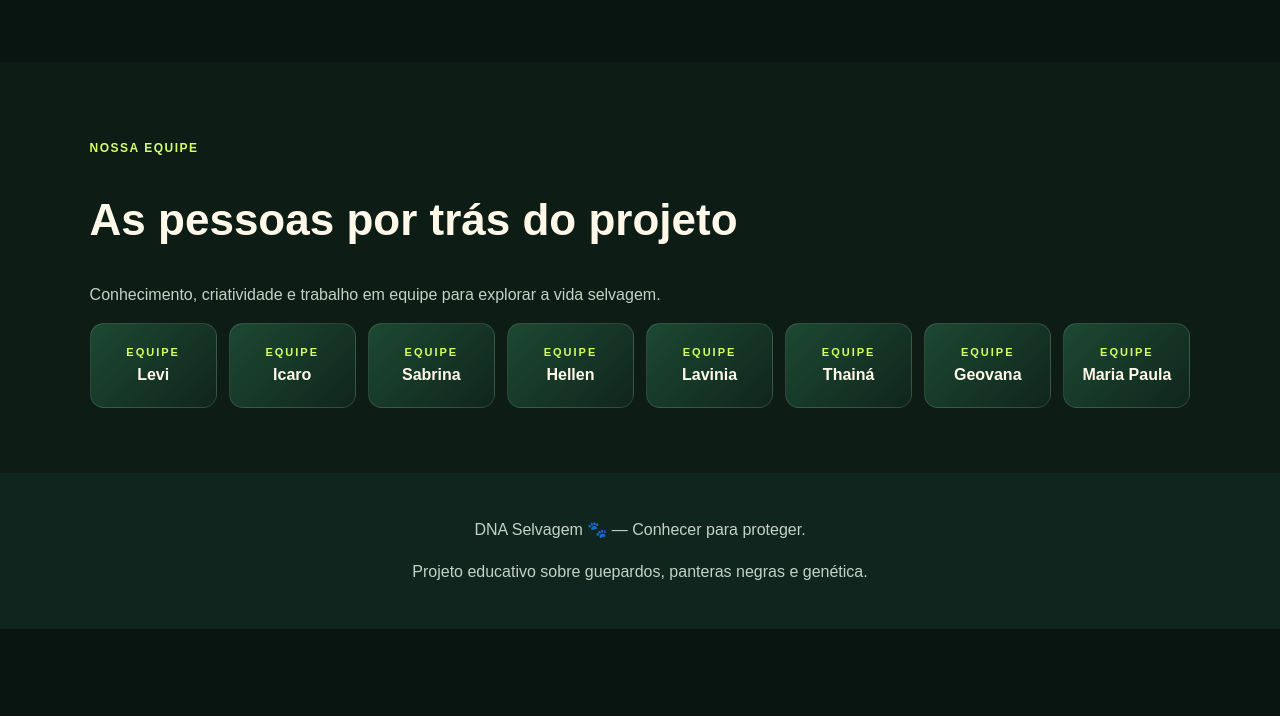
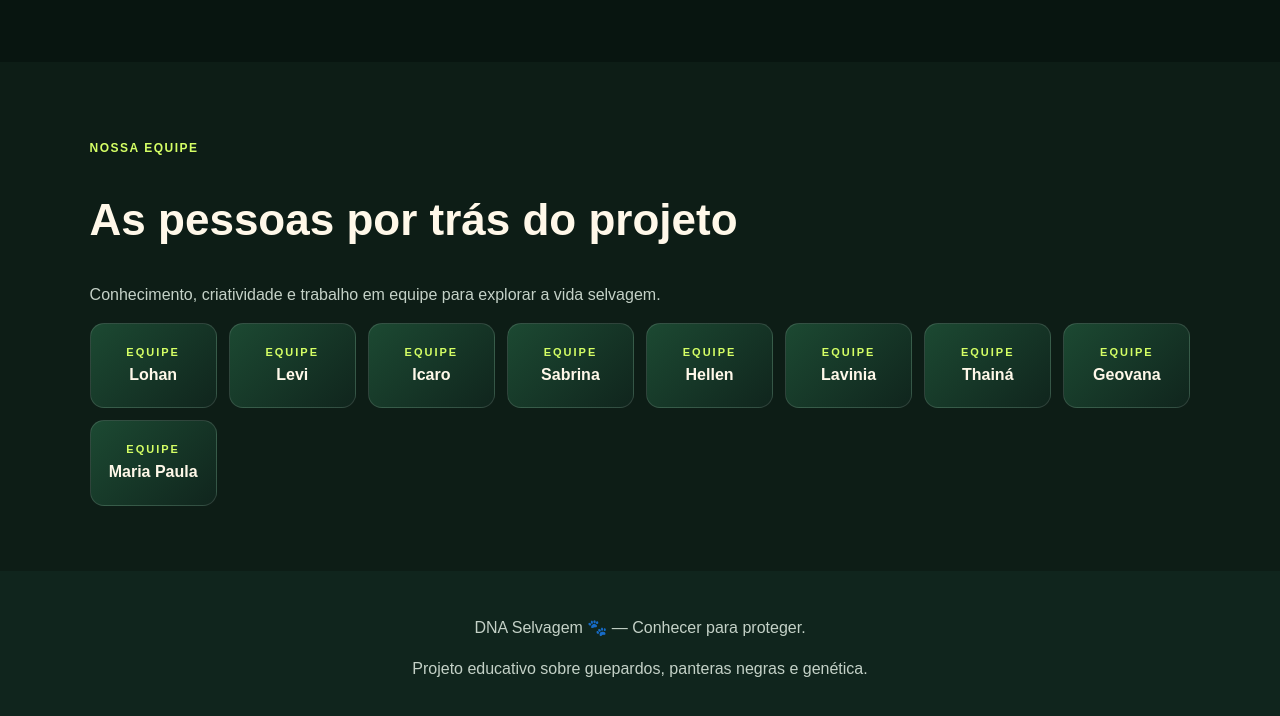
Before and after one commit to marcosofc52-hue/DNA-SELVAGEM, a plain HTML site: page index.html in a window 1280 px wide. Shown: the part 4833-5549 px from the top of the page. Before the commit the page ends 5462 px from the top, so only its background shows below. Drawn offline with Linux system fonts and the light colour scheme.

Commit message:
Update index.html

```diff
--- a/index.html
+++ b/index.html
@@ -353,6 +353,7 @@ footer {
   <h2>As pessoas por trás do projeto</h2>
   <p class="intro">Conhecimento, criatividade e trabalho em equipe para explorar a vida selvagem.</p>
   <div class="team">
+    <div class="person"><span>EQUIPE</span>Lohan</div>
     <div class="person"><span>EQUIPE</span>Levi</div>
     <div class="person"><span>EQUIPE</span>Icaro</div>
     <div class="person"><span>EQUIPE</span>Sabrina</div>
```
